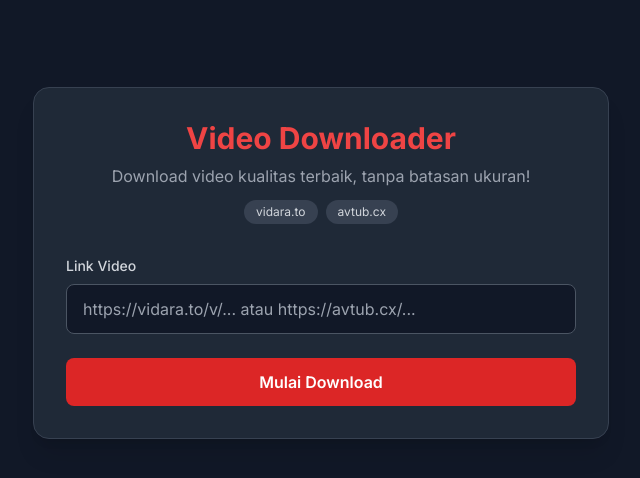
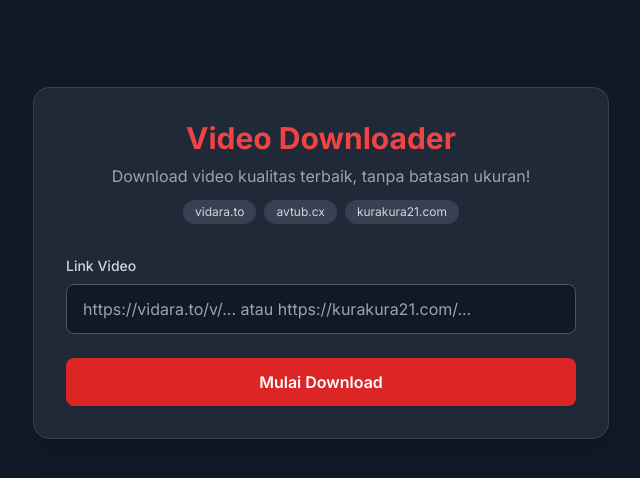
Before and after one commit to mannamemmna/vidara, a Flask app: page / in a window 1280 px wide. Shown: the part 137-615 px from the top of the page, without its empty margins (319-959 px from the left). Run offline with Flask 3, Linux system fonts and the light colour scheme; some libraries are stand-ins or nearby versions.

Commit message:
Add kurakura21.com support (turtle4up.top AES-CBC decryption)
- Extract video from kurakura21.com via WP AJAX -> turtle4up.top SPA embed
- Decrypt turtle4up.top AES-CBC encrypted API responses (static key/IV)
- Extract m3u8 from decrypted JSON (hlsVideoTiktok/hlsVideoGoogle/cf/source)
- Add pycryptodome dependency for AES decryption
- Update UI, README, and error messages for 3 supported sites
- Add referer headers for turtle4up.top downloads

```diff
--- a/main.py
+++ b/main.py
@@ -8,6 +8,8 @@ import requests
 import threading
 from flask import Flask, render_template, request, jsonify, send_from_directory, url_for
 from werkzeug.utils import secure_filename
+from Crypto.Cipher import AES
+from Crypto.Util.Padding import unpad
 
 app = Flask(__name__)
 app.config['DOWNLOAD_FOLDER'] = os.path.join(os.path.dirname(os.path.abspath(__name__)), 'downloads')
@@ -16,6 +18,11 @@ os.makedirs(app.config['DOWNLOAD_FOLDER'], exist_ok=True)
 
 VIDARA_REGEX = re.compile(r'https?://(?:www\.)?vidara\.to/v/([a-zA-Z0-9_-]+)')
 AVTUB_REGEX = re.compile(r'https?://(?:www\.)?avtub\.cx/(\d+)/?([^/]*)?/?')
+KURAKURA21_REGEX = re.compile(r'https?://(?:www\.)?kurakura21\.com/[^/]+/?')
+
+# Turtle4up.top AES-CBC decryption constants (static for all videos)
+TURTLE4UP_KEY = "kiemtienmua911ca".encode('utf-8')
+TURTLE4UP_IV = "1234567890oiuytr".encode('utf-8')
 
 HEADERS = {
     "User-Agent": "Mozilla/5.0 (Windows NT 10.0; Win64; x64) AppleWebKit/537.36 (KHTML, like Gecko) Chrome/120.0.0.0 Safari/537.36"
@@ -87,6 +94,93 @@ def extract_avtub_link(url):
         print(f"Avtub extract error: {e}")
 
     return None, f"avtub_{post_id}"
+
+
+def decrypt_turtle4up(encrypted_hex):
+    """Decrypt AES-CBC encrypted response from turtle4up.top"""
+    encrypted = bytes.fromhex(encrypted_hex.strip())
+    cipher = AES.new(TURTLE4UP_KEY, AES.MODE_CBC, TURTLE4UP_IV)
+    decrypted = unpad(cipher.decrypt(encrypted), AES.block_size)
+    return json.loads(decrypted.decode('utf-8'))
+
+
+def extract_kurakura21_link(url):
+    """Extract m3u8 URL from kurakura21.com via turtle4up.top encrypted embed"""
+    if not KURAKURA21_REGEX.search(url):
+        return None, "kurakura21"
+
+    try:
+        # 1. Fetch kurakura21 page to get post ID
+        resp = requests.get(url, headers=HEADERS, timeout=10)
+        post_match = re.search(r'data-id="(\d+)"', resp.text)
+        if not post_match:
+            return None, "kurakura21"
+        post_id = post_match.group(1)
+
+        # 2. AJAX to get iframe embed URL
+        resp2 = requests.post(
+            "https://kurakura21.com/wp-admin/admin-ajax.php",
+            data={"action": "muvipro_player_content", "tab": "p1", "post_id": post_id},
+            headers=HEADERS, timeout=10
+        )
+        iframe_match = re.search(r'iframe[^>]*src="([^"]*)"', resp2.text)
+        if not iframe_match:
+            return None, f"kurakura21_{post_id}"
+
+        iframe_src = iframe_match.group(1)
+
+        # 3. Extract video ID from turtle4up.top URL
+        hash_match = re.search(r'turtle4up\.top/#(.+)', iframe_src)
+        if not hash_match:
+            # Check if it's a morencius.com or other embed
+            if "morencius.com" in iframe_src or "embed/" in iframe_src:
+                # Fall through to avtub-style extraction
+                resp3 = requests.get(iframe_src, headers={**HEADERS, "Referer": url}, timeout=10)
+                m3u8 = extract_m3u8_from_embed(resp3.text, iframe_src)
+                if m3u8:
+                    if m3u8.startswith('/'):
+                        domain = re.match(r'(https?://[^/]+)', iframe_src)
+                        m3u8 = (domain.group(1) if domain else "") + m3u8
+                    return m3u8, f"kurakura21_{post_id}"
+            return None, f"kurakura21_{post_id}"
+
+        video_id = hash_match.group(1)
+
+        # 4. Fetch encrypted video info from turtle4up.top
+        resp3 = requests.get(
+            f"https://turtle4up.top/api/v1/video?id={video_id}",
+            headers={**HEADERS, "Referer": "https://turtle4up.top/"},
+            timeout=10
+        )
+        data = decrypt_turtle4up(resp3.text)
+
+        # 5. Find m3u8 URL from various source fields
+        m3u8_path = None
+        for field in ['hlsVideoTiktok', 'hlsVideoGoogle', 'cf', 'source']:
+            val = data.get(field, "")
+            if val and isinstance(val, str) and val.strip():
+                m3u8_path = val.strip()
+                break
+
+        if not m3u8_path:
+            return None, f"kurakura21_{post_id}"
+
+        # 6. Build full URL
+        if m3u8_path.startswith("//"):
+            m3u8_url = "https:" + m3u8_path
+        elif m3u8_path.startswith("/"):
+            m3u8_url = "https://turtle4up.top" + m3u8_path
+        else:
+            m3u8_url = m3u8_path
+
+        title = data.get("title", f"kurakura21_{post_id}")
+        safe_label = re.sub(r'[^a-zA-Z0-9_-]', '_', title)[:50]
+        return m3u8_url, f"kurakura21_{safe_label}"
+
+    except Exception as e:
+        print(f"Kurakura21 extract error: {e}")
+
+    return None, "kurakura21"
 
 
 def extract_m3u8_from_embed(html, embed_url=""):
@@ -185,8 +279,16 @@ def download_worker(task_id, m3u8_url, output_path):
     """Download video using yt-dlp with progress tracking."""
     cmd = [
         "yt-dlp", "--newline", "-f", "best",
-        "-o", output_path, "--no-check-certificates", m3u8_url
+        "-o", output_path, "--no-check-certificates"
     ]
+
+    # Add referer for turtle4up.top / kurakura21 embeds
+    if "turtle4up.top" in m3u8_url:
+        cmd += ["--referer", "https://turtle4up.top/"]
+    elif "morencius.com" in m3u8_url:
+        cmd += ["--referer", "https://morencius.com/"]
+
+    cmd.append(m3u8_url)
 
     process = subprocess.Popen(
         cmd, stdout=subprocess.PIPE, stderr=subprocess.STDOUT, universal_newlines=True
@@ -231,8 +333,10 @@ def start_download():
         m3u8_url, label = extract_vidara_link(url)
     elif AVTUB_REGEX.search(url):
         m3u8_url, label = extract_avtub_link(url)
+    elif KURAKURA21_REGEX.search(url):
+        m3u8_url, label = extract_kurakura21_link(url)
     else:
-        return jsonify({"error": "URL tidak didukung. Gunakan link vidara.to atau avtub.cx"}), 400
+        return jsonify({"error": "URL tidak didukung. Gunakan link vidara.to, avtub.cx, atau kurakura21.com"}), 400
 
     if not m3u8_url:
         return jsonify({"error": "Video tidak ditemukan. Pastikan URL valid."}), 400
--- a/requirements.txt
+++ b/requirements.txt
@@ -3,3 +3,4 @@ gunicorn==26.0.0
 python-dotenv==1.2.2
 requests==2.33.0
 yt-dlp==2026.6.9
+pycryptodome==3.23.0
--- a/templates/index.html
+++ b/templates/index.html
@@ -3,7 +3,7 @@
 <head>
     <meta charset="UTF-8">
     <meta name="viewport" content="width=device-width, initial-scale=1.0">
-    <title>Video Downloader - Vidara.to & Avtub.cx</title>
+    <title>Video Downloader - Vidara.to, Avtub.cx & Kurakura21.com</title>
     <script src="https://cdn.tailwindcss.com"></script>
     <link href="https://fonts.googleapis.com/css2?family=Inter:wght@400;500;600;700&display=swap" rel="stylesheet">
     <style>
@@ -18,12 +18,13 @@
             <div class="mt-3 flex justify-center gap-2 flex-wrap">
                 <span class="text-xs bg-gray-700 text-gray-300 px-3 py-1 rounded-full">vidara.to</span>
                 <span class="text-xs bg-gray-700 text-gray-300 px-3 py-1 rounded-full">avtub.cx</span>
+                <span class="text-xs bg-gray-700 text-gray-300 px-3 py-1 rounded-full">kurakura21.com</span>
             </div>
         </div>
 
         <div class="mb-6">
             <label for="videoUrl" class="block text-sm font-medium text-gray-300 mb-2">Link Video</label>
-            <input type="text" id="videoUrl" placeholder="https://vidara.to/v/... atau https://avtub.cx/..."
+            <input type="text" id="videoUrl" placeholder="https://vidara.to/v/... atau https://kurakura21.com/..."
                    class="w-full bg-gray-900 border border-gray-600 rounded-lg px-4 py-3 text-white focus:outline-none focus:border-red-500 focus:ring-1 focus:ring-red-500 transition-colors">
         </div>
 
```
Also changed, not shown: README.md.
